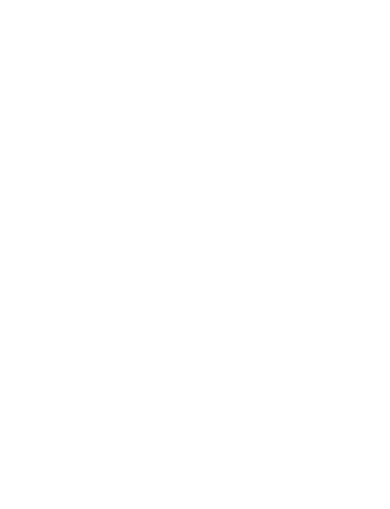
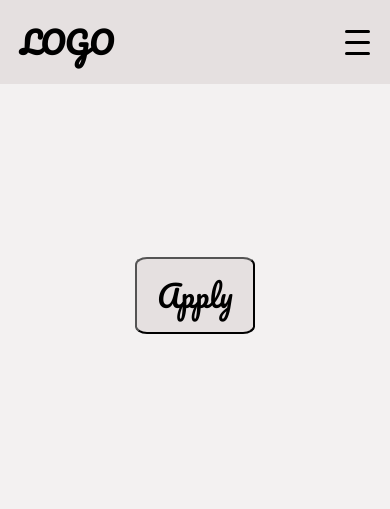
Before and after one commit to Vladyslav-Karpenko/Modal-window, a plain HTML site: page index.html in a window 390 px wide. Drawn offline with Linux system fonts and the light colour scheme.

Commit message:
create hamburger menu

```diff
--- a/index.html
+++ b/index.html
@@ -5,6 +5,32 @@
     <meta name="viewport" content="width=device-width, initial-scale=1.0" />
     <title>Document</title>
     <link rel="stylesheet" href="style.css" />
+    <link rel="preconnect" href="https://fonts.googleapis.com" />
+    <link rel="preconnect" href="https://fonts.gstatic.com" crossorigin />
+    <link
+      href="https://fonts.googleapis.com/css2?family=Pacifico&display=swap"
+      rel="stylesheet"
+    />
   </head>
-  <body></body>
+  <body>
+    <header class="header">
+      <a class="logo" href="#">LOGO</a>
+      <nav class="nav">
+        <ul class="nav-menu">
+          <li class="nav-item-1"><a href="#">About</a></li>
+          <li class="nav-item-2"><a href="#">Our team</a></li>
+          <li class="nav-item-3"><a href="#">Products</a></li>
+          <li class="nav-item-4"><a href="#">Contact</a></li>
+        </ul>
+        <div class="hamb">
+          <span></span>
+          <span></span>
+          <span></span>
+        </div>
+      </nav>
+    </header>
+    <main class="main">
+      <button class="openModal">Apply</button>
+    </main>
+  </body>
 </html>
--- a/style.css
+++ b/style.css
@@ -1,6 +1,75 @@
-* {
+*,
+*::before,
+*::after {
+  box-sizing: border-box;
   margin: 0;
   padding: 0;
-  box-sizing: border-box;
   color: black;
+  text-decoration: none;
+  font-family: "Pacifico", cursive;
+  list-style: none;
 }
+body {
+  height: 100vh;
+  width: 100vw;
+  display: flex;
+  flex-direction: column;
+  background-color: #e5e0e06c;
+}
+.header {
+  display: flex;
+  justify-content: space-between;
+  align-items: center;
+  height: 10vh;
+  background-color: #e5e0e0;
+  padding: 20px;
+}
+.logo {
+  font-size: 30px;
+  font-weight: bold;
+}
+.nav {
+  display: flex;
+  align-items: center;
+}
+.nav-menu {
+  display: flex;
+  gap: 20px;
+  align-items: center;
+}
+.main {
+  display: flex;
+  justify-content: center;
+  align-items: center;
+  height: 50vh;
+}
+.openModal {
+  padding: 10px 20px;
+  font-size: 30px;
+  background-color: #e5e0e0;
+  border-radius: 10%;
+}
+.openModal:hover {
+  opacity: 0.6;
+}
+.hamb {
+  display: none;
+  flex-direction: column;
+  cursor: pointer;
+}
+.hamb span {
+  width: 25px;
+  height: 3px;
+  background-color: black;
+  margin: 4px 0;
+  border-radius: 5px;
+}
+
+@media (max-width: 450px) {
+  .hamb {
+    display: flex;
+  }
+  .nav-menu {
+    display: none;
+  }
+}
```
